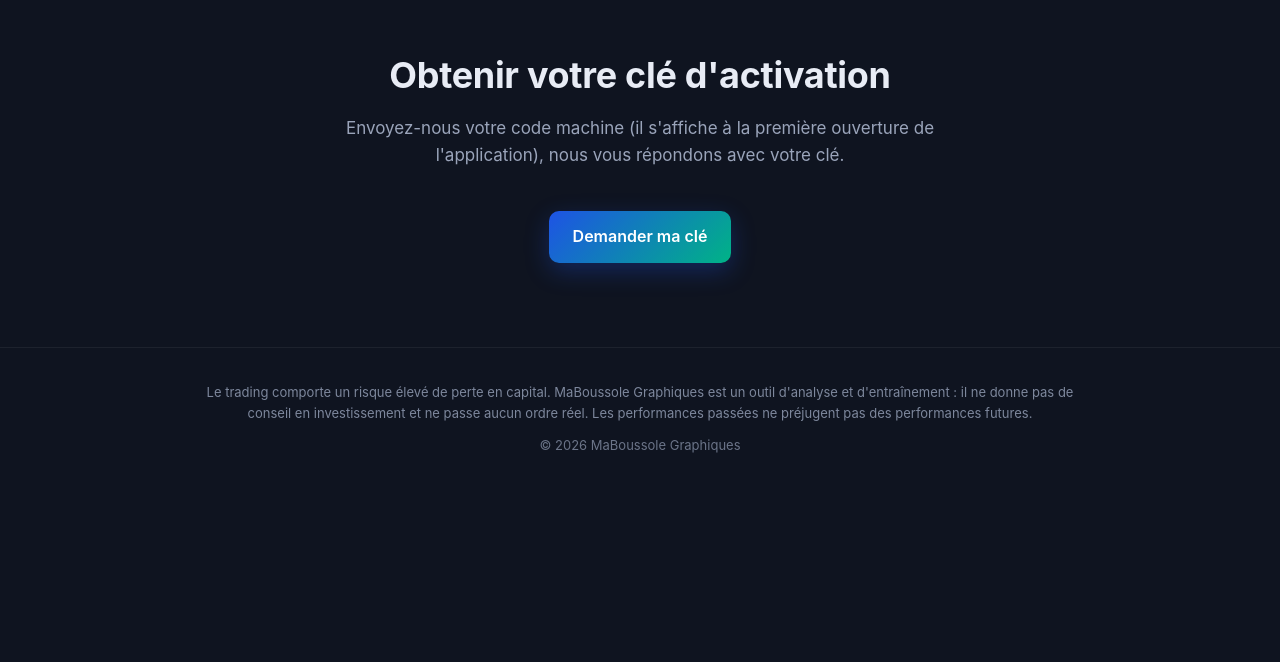
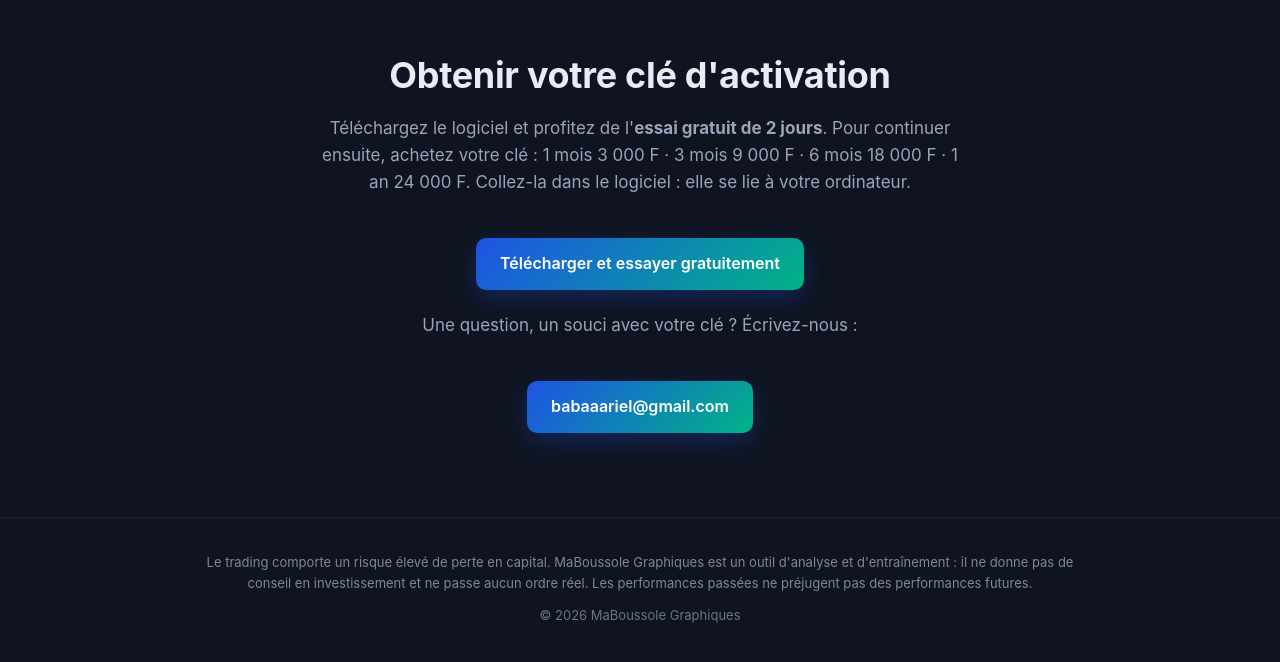
Before and after one commit to babaaariel-beep/maboussole-site, a plain HTML site: page index.html in a window 1280 px wide. Shown: the part 3905-4567 px from the top of the page. Before the commit the page ends 4401 px from the top, so only its background shows below. Drawn offline with Linux system fonts and the light colour scheme; no server answers.

Commit message:
Site : adresse de support, section clé à jour
Co-Authored-By: Claude Opus 5.5 <noreply@anthropic.com>

```diff
--- a/index.html
+++ b/index.html
@@ -162,9 +162,10 @@
   <section id="contact" class="section">
     <div class="conteneur etroit centre">
       <h2>Obtenir votre clé d'activation</h2>
-      <p class="intro">Envoyez-nous votre code machine (il s'affiche à la première ouverture de l'application), nous vous répondons avec votre clé.</p>
-      <!-- À COMPLÉTER : remplacez l'adresse ci-dessous par votre e-mail (ou un lien WhatsApp / Telegram) -->
-      <a class="bouton" href="mailto:contact@votre-domaine.com?subject=Cl%C3%A9%20MaBoussole%20Graphiques">Demander ma clé</a>
+      <p class="intro">Téléchargez le logiciel et profitez de l'<b>essai gratuit de 2 jours</b>. Pour continuer ensuite, achetez votre clé : 1 mois 3 000 F · 3 mois 9 000 F · 6 mois 18 000 F · 1 an 24 000 F. Collez-la dans le logiciel : elle se lie à votre ordinateur.</p>
+      <a class="bouton" href="#telecharger">Télécharger et essayer gratuitement</a>
+      <p class="intro" style="margin-top:22px">Une question, un souci avec votre clé ? Écrivez-nous :</p>
+      <a class="bouton" href="mailto:babaaariel@gmail.com?subject=Support%20MaBoussole%20Graphiques">babaaariel@gmail.com</a>
     </div>
   </section>
 </main>
```
Also changed, not shown: LISEZ-MOI_MISE_EN_LIGNE.txt.
